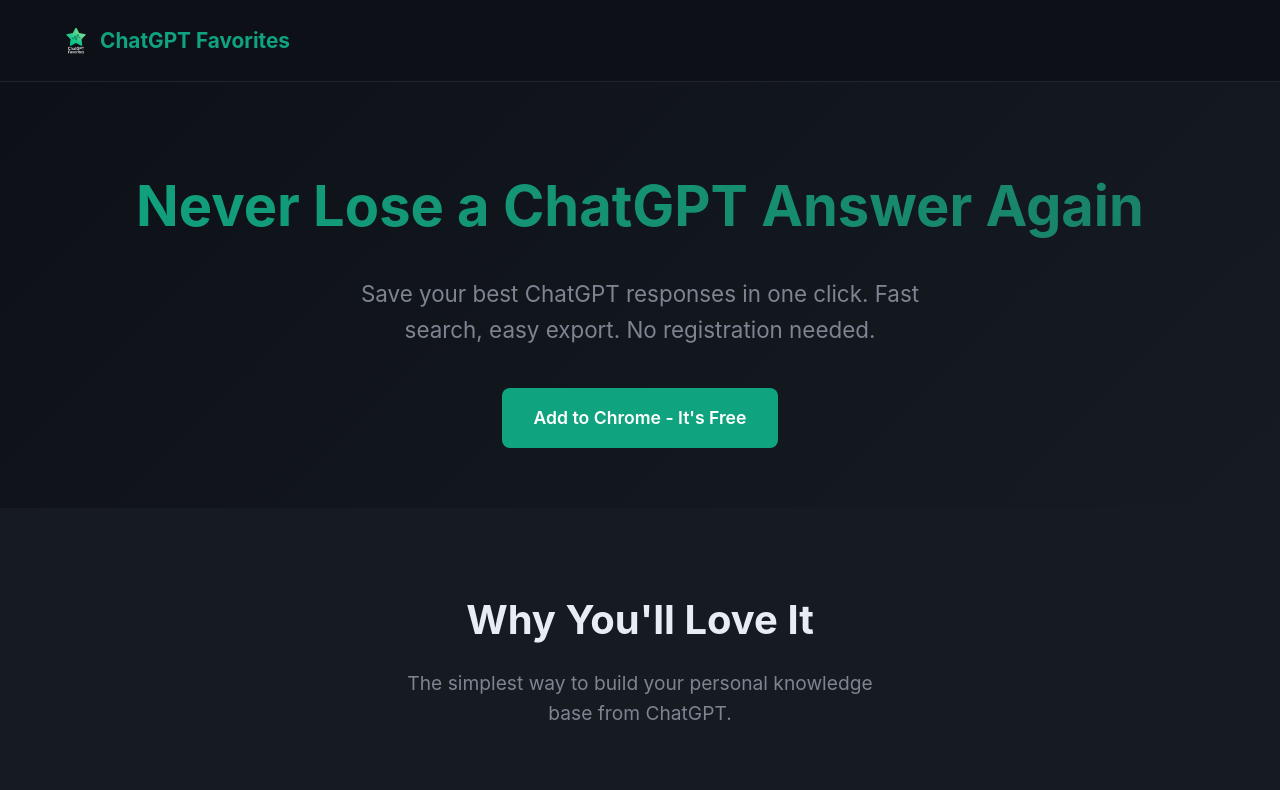
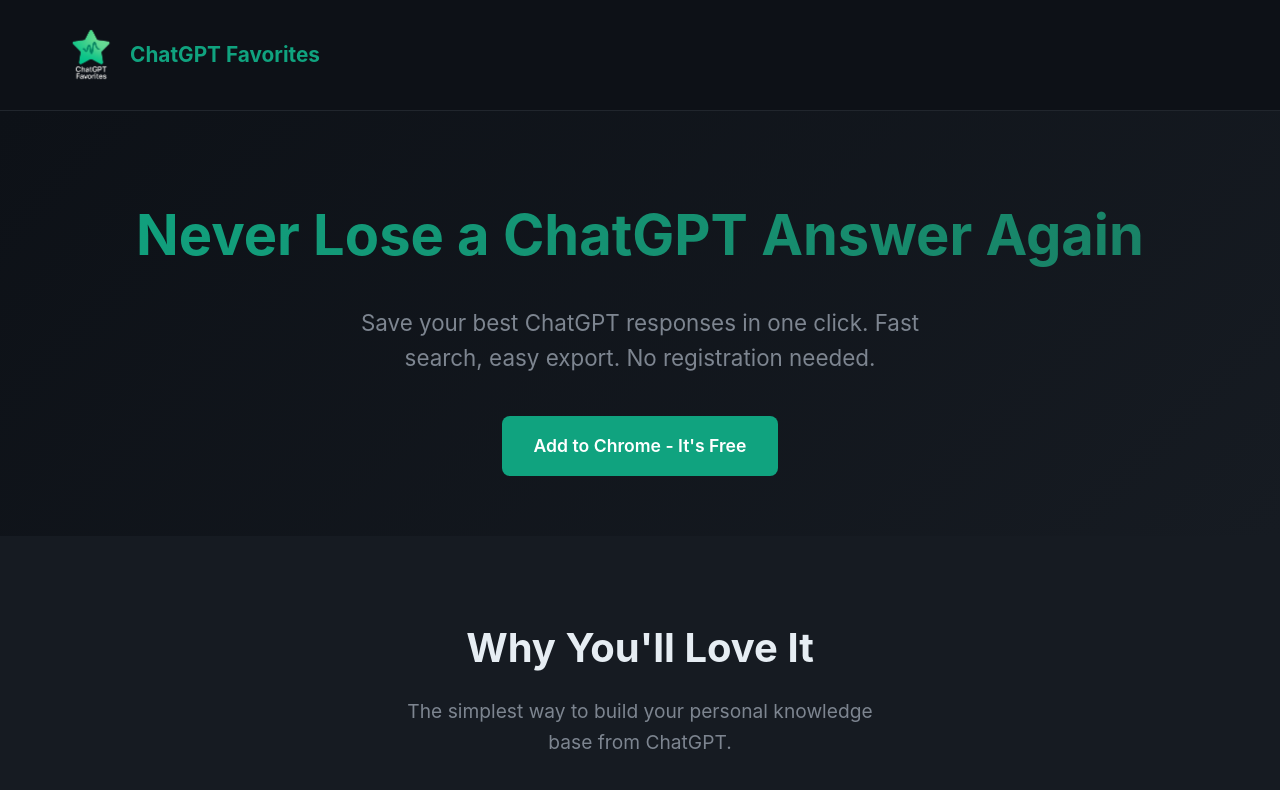
Before and after one commit to ProninDenys/chatgpt-saver, a plain HTML site: page index.html in a window 1280 px wide. Shown: the top 790 px of the page. Drawn offline with Linux system fonts and the light colour scheme.

Commit message:
initial commit

```diff
--- a/index.html
+++ b/index.html
@@ -48,7 +48,7 @@
         }
 
         .logo-img {
-            height: 32px;
+            height: 62px;
             width: auto;
         }
 
```
